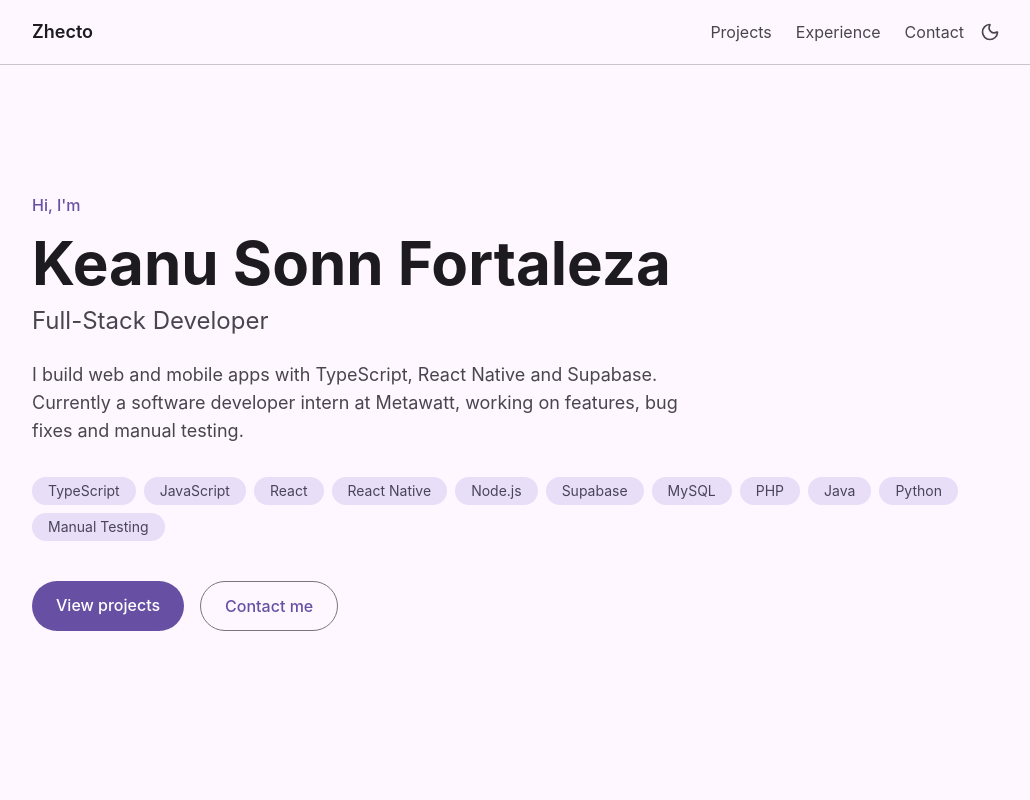
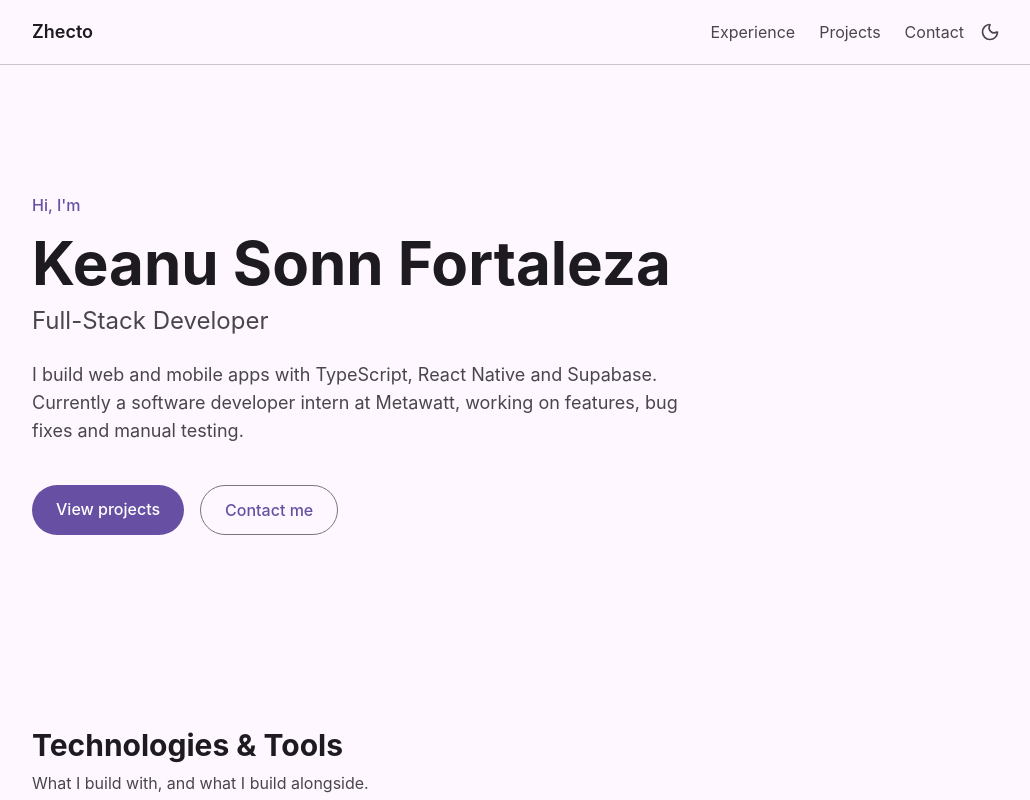
Before and after one commit to Zhecto/my-portfolio, a React (Vite) app: page / in a window 1280 px wide. Shown: the top 800 px of the page, without its empty margins (120-1150 px from the left). Built offline with nearby package versions, Linux system fonts and the light colour scheme.

Commit message:
refactor: remove PROFILE_TAGS and update Hero and ProjectShowcase components

```diff
--- a/src/components/Hero.tsx
+++ b/src/components/Hero.tsx
@@ -1,4 +1,4 @@
-import { PROFILE, PROFILE_TAGS } from '../constants';
+import { PROFILE } from '../constants';
 
 export const Hero = () => {
   return (
@@ -17,17 +17,6 @@
         {PROFILE.intro}
       </p>
 
-      <ul className='mt-8 flex flex-wrap gap-2'>
-        {PROFILE_TAGS.map((tag) => (
-          <li
-            key={tag}
-            className='bg-secondary-container text-on-secondary-container rounded-full px-4 py-1 text-sm'
-          >
-            {tag}
-          </li>
-        ))}
-      </ul>
-
       <div className='mt-10 flex flex-wrap gap-4'>
         <a
           href='#projects'
--- a/src/components/ProjectShowcase.tsx
+++ b/src/components/ProjectShowcase.tsx
@@ -8,6 +8,7 @@
 import { PROJECTS } from '../constants';
 import { cn } from '../lib/utils';
 import { MediaGallery } from './MediaGallery';
+import { TagList } from './TagList';
 
 export const ProjectShowcase = () => {
   const [index, setIndex] = useState(0);
@@ -18,6 +19,7 @@
   const hasMultiple = PROJECTS.length > 1;
   const portrait = project.portrait ?? [];
   const hasPortrait = portrait.length > 0;
+  const hasControls = hasMultiple || Boolean(project.projectUrl);
 
   const goPrevious = () => {
     setIndex((current) => (current - 1 + PROJECTS.length) % PROJECTS.length);
@@ -30,7 +32,7 @@
   return (
     <section
       id='projects'
-      className='mx-auto max-w-6xl scroll-mt-16 px-6 py-16'
+      className='mx-auto max-w-5xl scroll-mt-16 px-6 py-16'
     >
       <h2 className='text-on-surface text-3xl font-bold'>Projects</h2>
       <p className='text-on-surface-variant mt-2'>
@@ -46,44 +48,42 @@
                 'border-outline-variant border-b lg:border-r lg:border-b-0',
             )}
           >
-            <div className={cn(!hasPortrait && 'mx-auto w-full max-w-4xl')}>
             <MediaGallery
               key={`${project.title}-landscape`}
               items={project.landscape}
               aspect='aspect-video'
             />
           </div>
-          </div>
 
           {hasPortrait && (
             <div className='flex flex-col justify-center p-4'>
-              <div className='mx-auto w-full max-w-xs'>
               <MediaGallery
                 key={`${project.title}-portrait`}
                 items={portrait}
                 aspect='aspect-[3/4]'
               />
             </div>
-            </div>
           )}
         </div>
 
-        <div className='border-outline-variant border-t px-4 py-6'>
-          <div className={cn(!hasPortrait && 'mx-auto w-full max-w-4xl')}>
-            <p className='text-on-surface-variant max-w-3xl'>{project.desc}</p>
-            <ul className='mt-4 flex flex-wrap gap-2'>
-              {project.techStacks.map((stack) => (
-                <li
-                  key={stack}
-                  className='bg-secondary-container text-on-secondary-container rounded-full px-3 py-1 text-xs'
-                >
-                  {stack}
-                </li>
-              ))}
-            </ul>
-          </div>
+        <div className='p-6'>
+          <div aria-live='polite'>
+            <h3 className='text-on-surface text-xl font-semibold'>
+              {project.title}
+            </h3>
           </div>
 
+          <p className='text-on-surface-variant mt-3 max-w-3xl'>
+            {project.desc}
+          </p>
+
+          <TagList
+            tags={project.techStacks}
+            className='mt-5'
+          />
+        </div>
+
+        {hasControls && (
           <div className='border-outline-variant flex items-stretch border-t'>
             {hasMultiple && (
               <button
@@ -96,19 +96,11 @@
               </button>
             )}
 
-          <div
-            aria-live='polite'
-            className='flex grow flex-col items-center justify-center gap-1 px-4 py-4 text-center'
-          >
-            <h3 className='text-on-surface text-lg font-semibold'>
-              {project.title}
-            </h3>
             {hasMultiple && (
-              <span className='text-on-surface-variant text-xs'>
+              <span className='text-on-surface-variant grow px-4 py-4 text-center text-xs'>
                 {index + 1} / {PROJECTS.length}
               </span>
             )}
-          </div>
 
             {project.projectUrl && (
               <a
@@ -116,7 +108,7 @@
                 target='_blank'
                 rel='noopener noreferrer'
                 aria-label={`Open ${project.title} in a new tab`}
-              className='text-on-surface-variant hover:bg-surface-container-high border-outline-variant flex items-center border-l px-5 transition-colors'
+                className='text-on-surface-variant hover:bg-surface-container-high border-outline-variant ml-auto flex items-center border-l px-5 transition-colors'
               >
                 <ExternalLinkIcon size={20} />
               </a>
@@ -133,6 +125,7 @@
               </button>
             )}
           </div>
+        )}
       </div>
     </section>
   );
--- a/src/constants/index.ts
+++ b/src/constants/index.ts
@@ -29,8 +29,8 @@
 } from '../types';
 
 export const NAV_LINKS = [
+  { href: '#experience', label: 'Experience' },
   { href: '#projects', label: 'Projects' },
-  { href: '#experience', label: 'Experience' },
   { href: '#contact', label: 'Contact' },
 ];
 
@@ -41,20 +41,6 @@
   intro:
     'I build web and mobile apps with TypeScript, React Native and Supabase. Currently a software developer intern at Metawatt, working on features, bug fixes and manual testing.',
 };
-
-export const PROFILE_TAGS = [
-  'TypeScript',
-  'JavaScript',
-  'React',
-  'React Native',
-  'Node.js',
-  'Supabase',
-  'MySQL',
-  'PHP',
-  'Java',
-  'Python',
-  'Manual Testing',
-];
 
 export const PROJECTS: Project[] = [
   {
```
Lines whose indentation alone changed are shown as unchanged.
